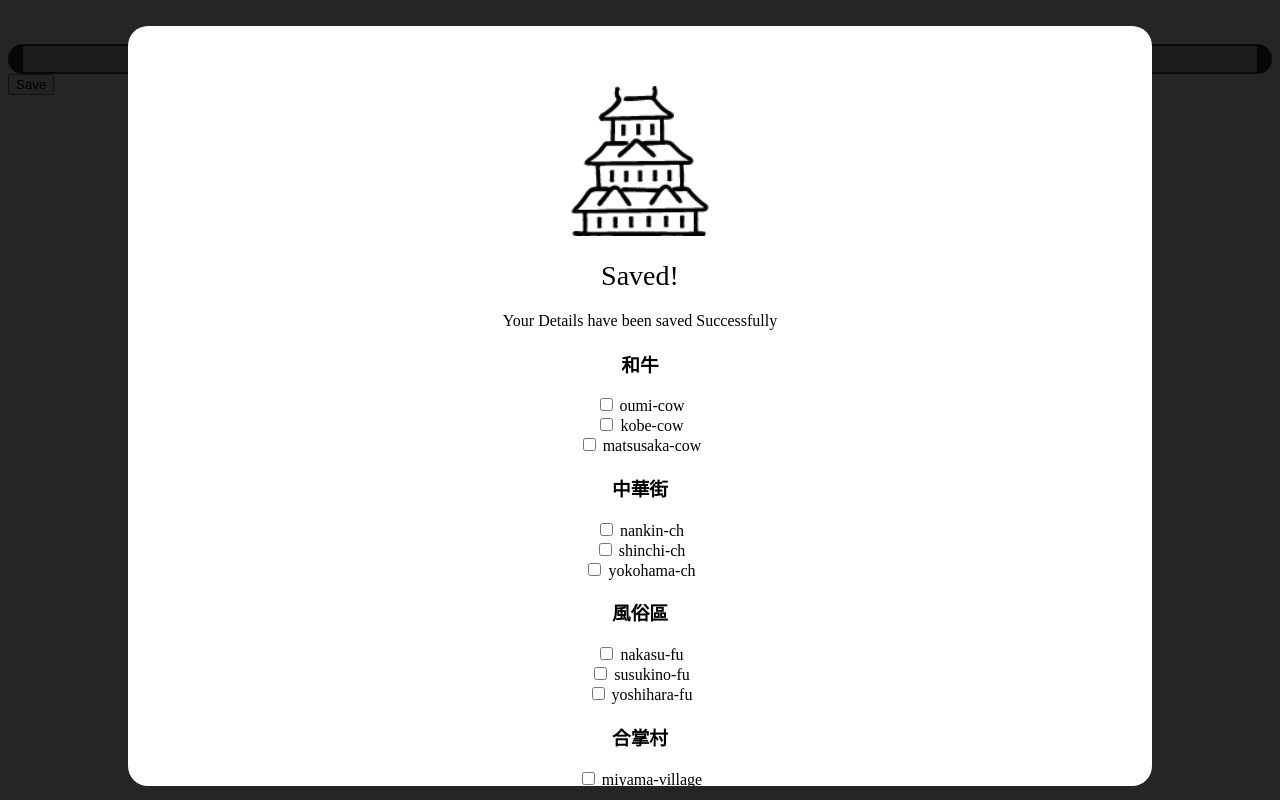
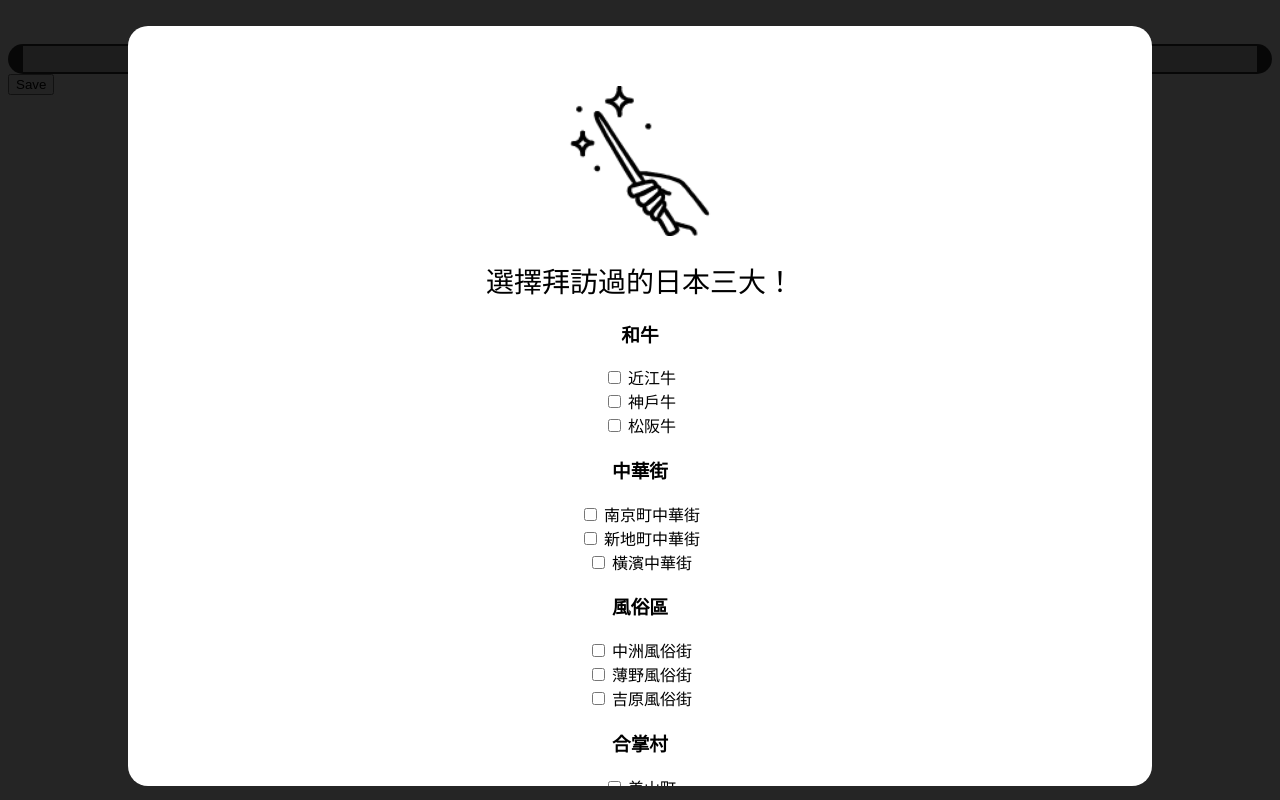
Before and after one commit to arbuztw/japan-sandai, a Nuxt app: page / in a window 1280 px wide. Both pictures are taken after a click on the button "Save". Built offline with nearby package versions, Linux system fonts and the light colour scheme.

Commit message:
Add chinese

```diff
--- a/components/FormModal.vue
+++ b/components/FormModal.vue
@@ -2,6 +2,7 @@
 import SandaiType from "~/types/sandai_type";
 import { SpotVisit } from "~/data/spot_visit";
 import { getChineseName } from "~/utils/sandai_types_util";
+import { getSpotChineseName } from "~/utils/spot_util";
 import { SandaiVisit } from "~/data/sandai_visit";
 const props = defineProps<{
   sandaiVisits: SandaiVisit[];
@@ -11,21 +12,19 @@ const props = defineProps<{
 <template>
   <div class="modal-overlay" @click="$emit('close-modal')">
     <div class="modal" @click.stop style="overflow-y: scroll">
-      <img class="check" src="images/castle.png" alt="123" />
-      <h6>Saved!</h6>
-      <p>Your Details have been saved Successfully</p>
+      <img class="check" src="images/wand.png" alt="123" />
+      <h6>選擇拜訪過的日本三大！</h6>
       <div v-for="sandaiVisit in sandaiVisits">
         <h3>{{ getChineseName(sandaiVisit.sandaiType) }}</h3>
         <div v-for="spotAttr in sandaiVisit.required_spots">
           <input type="checkbox" v-model="spotAttr.visited.value" />
-          {{ spotAttr.spot }}
+          {{ getSpotChineseName(spotAttr.spot) }}
         </div>
         <div v-for="spotAttr in sandaiVisit.optional_spots">
           <input type="checkbox" v-model="spotAttr.visited.value" />
-          {{ spotAttr.spot }}
+          {{  getSpotChineseName(spotAttr.spot) }}
         </div>
       </div>
-      <button>Go Home</button>
       <div class="close" @click="$emit('close-modal')">
         <img class="close-img" src="images/night.png" alt="" />
       </div>
--- a/data/prefecture_spots.ts
+++ b/data/prefecture_spots.ts
@@ -7,7 +7,7 @@ export const PREFECTURE_SPOTS: Record<Prefecture, Array<Spot>> = {
   [Prefecture.JP_03]: [],
   [Prefecture.JP_04]: [Spot.MATSUSHIMA_VIEW],
   [Prefecture.JP_05]: [Spot.OOMAGARI_HANABI],
-  [Prefecture.JP_06]: [Spot.KASATSU_SPRING],
+  [Prefecture.JP_06]: [Spot.KUSATSU_SPRING],
   [Prefecture.JP_07]: [Spot.OUCHIJUKU_VILLAGE, Spot.KITAKATA_RAMEN],
   [Prefecture.JP_08]: [Spot.MATSUSHIMA_VIEW, Spot.TSUCHIURA_HANABI],
   [Prefecture.JP_09]: [],
--- a/data/sandai_type_spots.ts
+++ b/data/sandai_type_spots.ts
@@ -44,7 +44,7 @@ export const SANDAI_TYPE_SPOTS: Record<SandaiType, SpotAttr> = {
     optional: [],
   },
   [SandaiType.ONSEN]: {
-    required: [Spot.GERO_SPRING, Spot.ARIMA_SPRING, Spot.KASATSU_SPRING],
+    required: [Spot.GERO_SPRING, Spot.ARIMA_SPRING, Spot.KUSATSU_SPRING],
     optional: [],
   },
   [SandaiType.NIGHT_VIEW]: {
--- a/data/spot_visit.ts
+++ b/data/spot_visit.ts
@@ -42,7 +42,7 @@ export class SpotVisit {
     [Spot.OUCHIJUKU_VILLAGE]: false,
     [Spot.GERO_SPRING]: false,
     [Spot.ARIMA_SPRING]: false,
-    [Spot.KASATSU_SPRING]: false,
+    [Spot.KUSATSU_SPRING]: false,
     [Spot.ISE_JINGU]: false,
     [Spot.MEIJI_JINGU]: false,
     [Spot.HEIAN_JINGU]: false,
--- a/types/spot.ts
+++ b/types/spot.ts
@@ -16,7 +16,7 @@ enum Spot {
     OUCHIJUKU_VILLAGE = "ouchijuku-village",
     GERO_SPRING = "gero-spring",
     ARIMA_SPRING = "arima-spring",
-    KASATSU_SPRING = "kasatsu-spring",
+    KUSATSU_SPRING = "kusatsu-spring",
     ISE_JINGU = "ise-jingu",
     MEIJI_JINGU = "meiji-jingu",
     HEIAN_JINGU = "heian-jingu",
--- /dev/null
+++ b/utils/spot_util.ts
@@ -0,0 +1,100 @@
+import Spot from "~/types/spot";
+
+export function getSpotChineseName(type: Spot) {
+    switch(type) {
+        case Spot.NAGOYA_CASTLE:
+            return "名古屋城";
+        case Spot.OSAKA_CASTLE:
+            return "大阪城";
+        case Spot.KUMAMOTO_CASTLE:
+            return "熊本城";
+        case Spot.HAKODATE_NIGHT:
+            return "函館山夜景";
+        case Spot.MAYA_NIGHT:
+            return "摩耶山夜景";
+        case Spot.INASA_NIGHT:
+            return "稻佐山夜景";
+        case Spot.KENROKU_EN:
+            return "兼六園";
+        case Spot.KORAKU_EN:
+            return "後樂園";
+        case Spot.KAIRAKU_EN:
+            return "偕樂園";
+        case Spot.MATSUSHIMA_VIEW:
+            return "松島";
+        case Spot.AMANOHASHIDATE_VIEW:
+            return "天橋立";
+        case Spot.ITSUKUSHIMA_VIEW:
+            return "宮島";
+        case Spot.SHIRAKAWA_VILLAGE:
+            return "白川鄉";
+        case Spot.MIYAMA_VILLAGE:
+            return "美山町";
+        case Spot.OUCHIJUKU_VILLAGE:
+            return "大內宿";
+        case Spot.GERO_SPRING:
+            return "下呂溫泉";
+        case Spot.ARIMA_SPRING:
+            return "有馬溫泉";
+        case Spot.KUSATSU_SPRING:
+            return "草津溫泉";
+        case Spot.ISE_JINGU:
+            return "伊勢神宮";
+        case Spot.MEIJI_JINGU:
+            return "明治神宮";
+        case Spot.HEIAN_JINGU:
+            return "平安神宮";
+        case Spot.ATSUTA_JINGU:
+            return "熱田神宮";
+        case Spot.KANDA_MATSURI:
+            return "神田祭";
+        case Spot.GION_MATSURI:
+            return "祇園祭";
+        case Spot.TENJIN_MATSURI:
+            return "天神祭";
+        case Spot.NAGAO_HANABI:
+            return "長岡花火大會";
+        case Spot.OOMAGARI_HANABI:
+            return "大曲花火大會";
+        case Spot.TSUCHIURA_HANABI:
+            return "土浦花火大會";
+        case Spot.KITANO_TEN:
+            return "北野天滿宮";
+        case Spot.DAIZAIFU_TEN:
+            return "太宰府天滿宮";
+        case Spot.WAKAURA_TEN:
+            return "和歌浦天満宮";
+        case Spot.YOKOHAMA_CH:
+            return "橫濱中華街";
+        case Spot.NANKIN_CH:
+            return "南京町中華街";
+        case Spot.SHINCHI_CH:
+            return "新地町中華街";
+        case Spot.YOSHIHARA_FU:
+            return "吉原風俗街";
+        case Spot.NAKASU_FU:
+            return "中洲風俗街";
+        case Spot.SUSUKINO_FU:
+            return "薄野風俗街";
+        case Spot.UJI_TEA:
+            return "宇治茶";
+        case Spot.SHIZUOKA_TEA:
+            return "靜岡茶";
+        case Spot.SAYAMA_TEA:
+            return "狹山茶";
+        case Spot.MATSUSAKA_COW:
+            return "松阪牛";
+        case Spot.KOBE_COW:
+            return "神戶牛";
+        case Spot.OUMI_COW:
+            return "近江牛";
+        case Spot.HAKATA_RAMEN:
+            return "博多拉麵";
+        case Spot.SAPPORO_RAMEN:
+            return "札幌拉麵";
+        case Spot.KITAKATA_RAMEN:
+            return "喜多方拉麵";
+        default:
+            return "";
+    }
+}
```
Also changed, not shown: japan.svg, public/images/wand.png (added).
